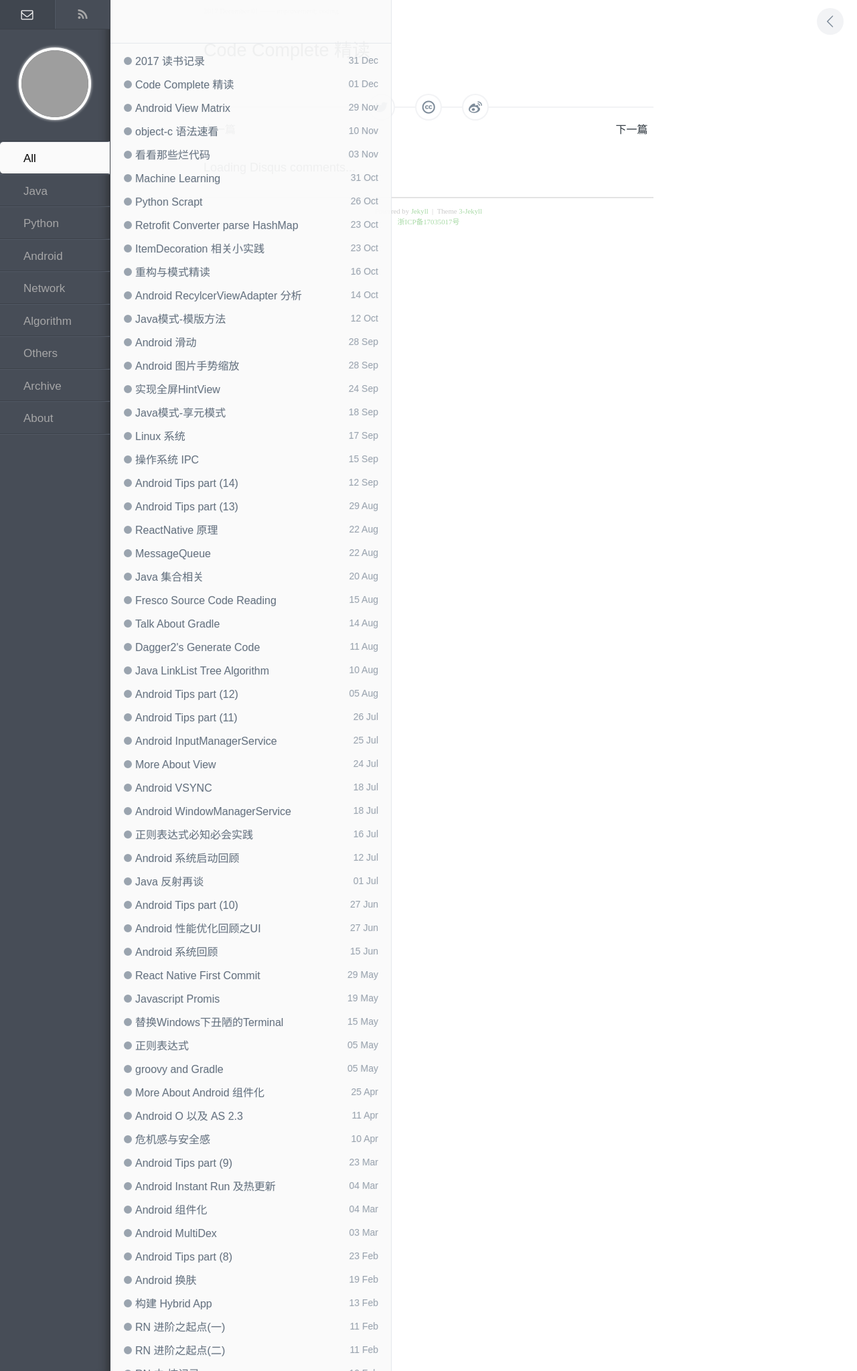
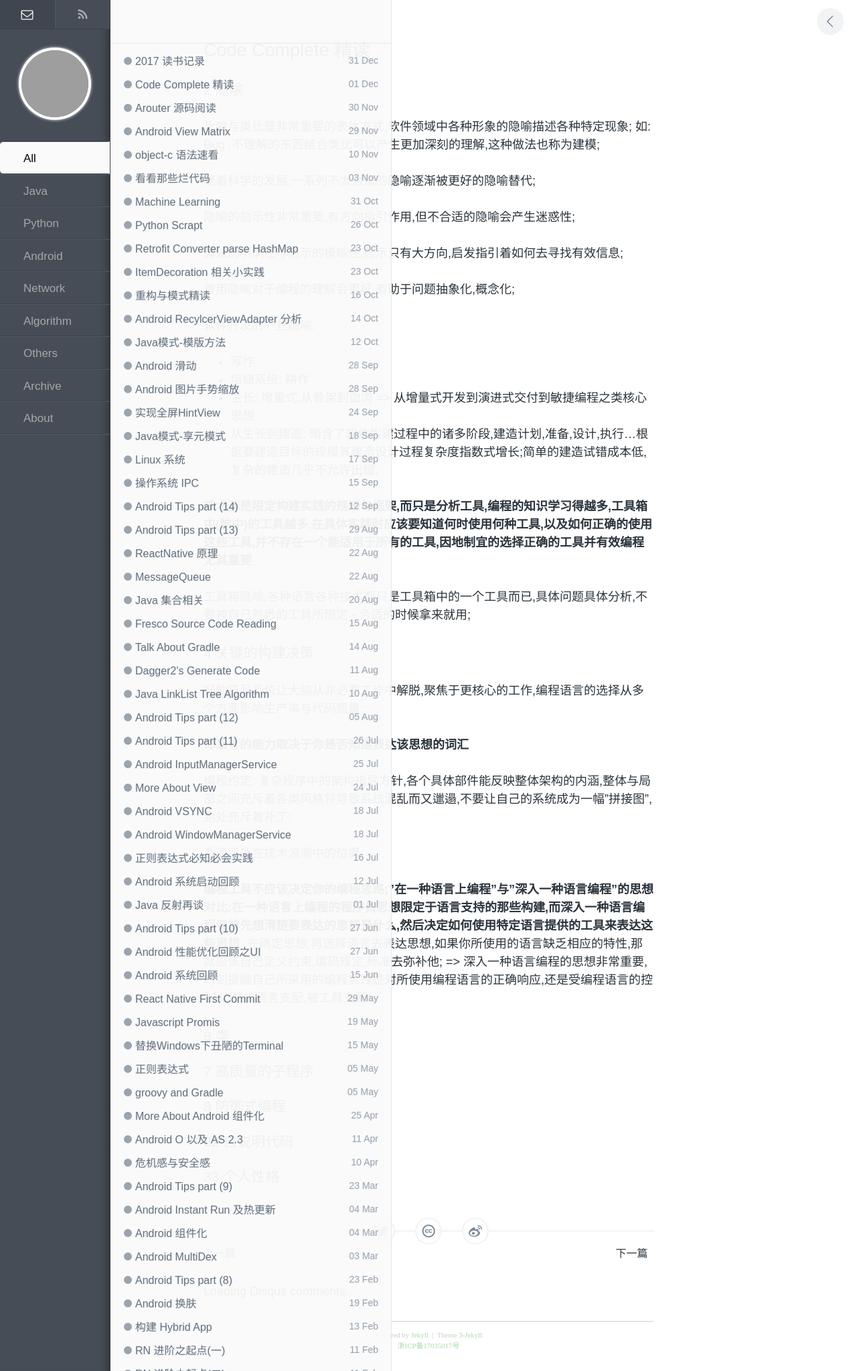
Before and after one commit to enlipan/enlipan.github.io, a Jekyll site: the page built from _posts/2017-12-01-coding-complete-reading.md, in a window 1280 px wide. Shown: the whole page at 67% size. Built offline with Jekyll 4.4.1, drawn with Linux system fonts in a browser that asks for light colours; nearby versions of some CDN libraries; comment, search, counter and statistics services are not loaded; grey boxes are pictures that could not be loaded.

Commit message:
add page reading code complete

```diff
--- a/_posts/2017-12-01-coding-complete-reading.md
+++ b/_posts/2017-12-01-coding-complete-reading.md
@@ -4,3 +4,50 @@ title:  Code Complete 精读
 category: java
 keywords: [improvement,coding]
 ---
+
+### 2 隐喻
+
+比喻与类比是非常重要的表达方式,软件领域中各种形象的隐喻描述各种特定现象; 如: Bug ,不理解的东西结合类比可以产生更加深刻的理解,这种做法也称为建模;
+
+随着科学的发展,一系列不太合适的隐喻逐渐被更好的隐喻替代;
+
+隐喻的启示性非常重要,有方向指引作用,但不合适的隐喻会产生迷惑性;
+
+算法的明确性与启示的模糊性,启示只有大方向,启发指引着如何去寻找有效信息;
+
+善用隐喻对于编程的理解会更好,有助于问题抽象化,概念化;
+
+软件开发的一些隐喻:
+* 写作
+* 培植系统: 耕作
+* 生长: 增量式,从骨架到血肉 => 从增量式开发到演进式交付到敏捷编程之类核心思想
+* 从生长到建造: 暗含了软件构建过程中的诸多阶段,建造计划,准备,设计,执行...根据要建造目标的规模其建造设计过程复杂度指数式增长;简单的建造试错成本低,复杂的建造几乎不允许出错;
+
+**技术不是限定构建实践的规矩与框架,而只是分析工具,编程的知识学习得越多,工具箱中(脑中)的工具越多,在具体实践时应该要知道何时使用何种工具,以及如何正确的使用这些工具,并不存在一个能适用于所有的工具,因地制宜的选择正确的工具并有效编程尤其重要**
+
+工具箱隐喻,各种语言各种技术都只是工具箱中的一个工具而已,具体问题具体分析,不要被自己熟悉的工具所限定 - 合适的时候拿来就用;
+
+### 4 关键的构建决策
+
+好的符号系统让大脑从非必要工作中解脱,聚焦于更核心的工作,编程语言的选择从多个方面影响生产率与代码质量;
+
+**你思考的能力取决于你是否知道表达该思想的词汇**
+
+编程约定: 复杂程序中的架构指导方针,各个具体部件能反映整体架构的内涵,整体与局部之间充斥着各类风格将导致系统混乱而又邋遢,不要让自己的系统成为一幅"拼接图",到处充斥着补丁;
+
+看清所处在技术浪潮中的位置;
+
+**编程工具不应该决定你的编程思路;"在一种语言上编程"与"深入一种语言编程"的思想对比:在一种语言上编程的程序员思想限定于语言支持的那些构建,而深入一种语言编程者首先想清楚要表达的思想是什么,然后决定如何使用特定语言提供的工具来表达这些思想**- 先确定思想,再选择语言去表达思想,如果你所使用的语言缺乏相应的特性,那就应该自己定义约束,编码规定,标准去弥补他;  => 深入一种语言编程的思想非常重要,时刻提醒自己所采用的编程实践是对所使用编程语言的正确响应,还是受编程语言的控制,切勿被语言支配,被工具支配
+
+
+### 6 类
+
+
+### 7 高质量的子程序
+
+### 8 防御式编程
+
+### 32 自说明代码
+
+
+### 33 个人性格
```
Also changed, not shown: _posts/2017-11-30-android-arouter-sourcecode.md (added, +30 -0 lines).
